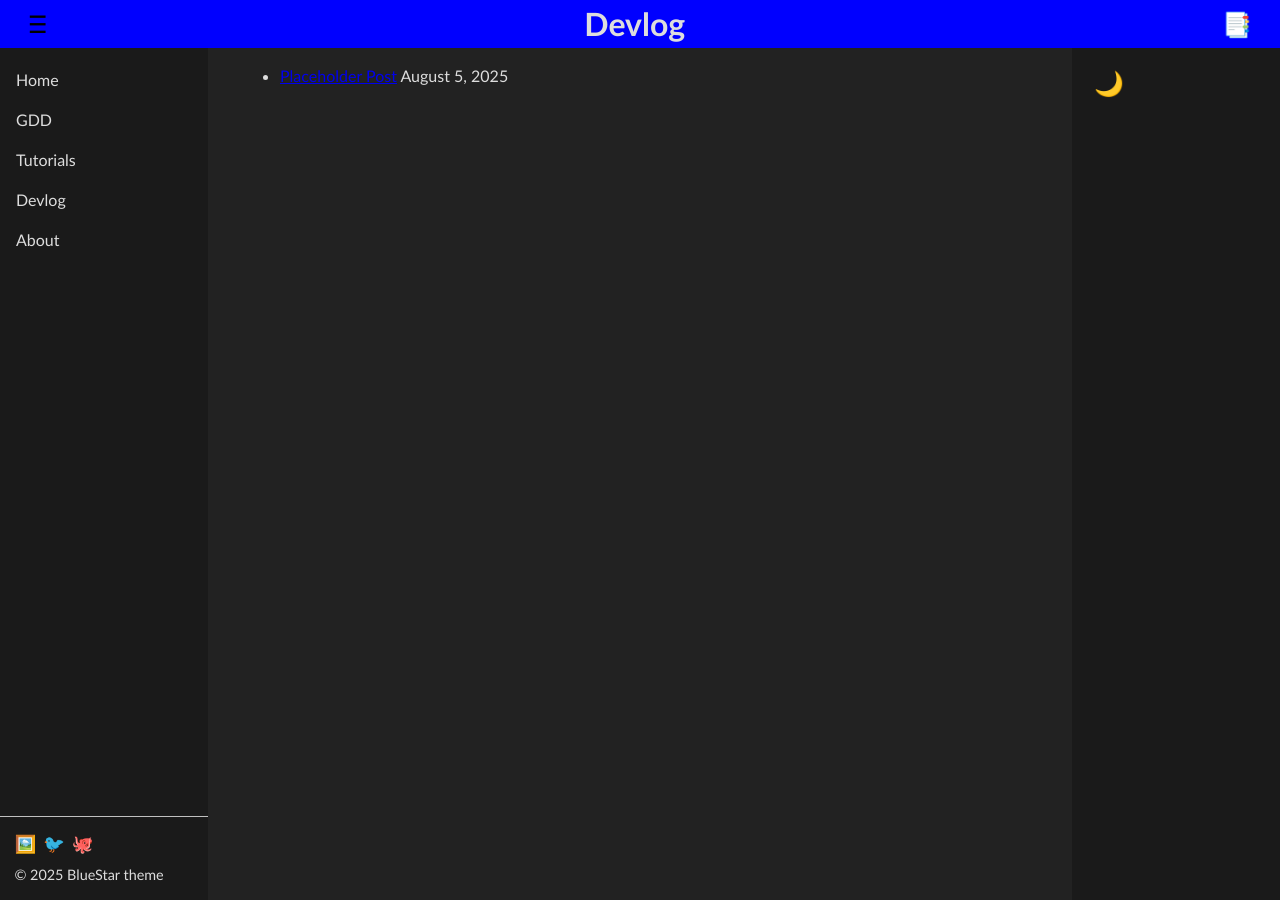
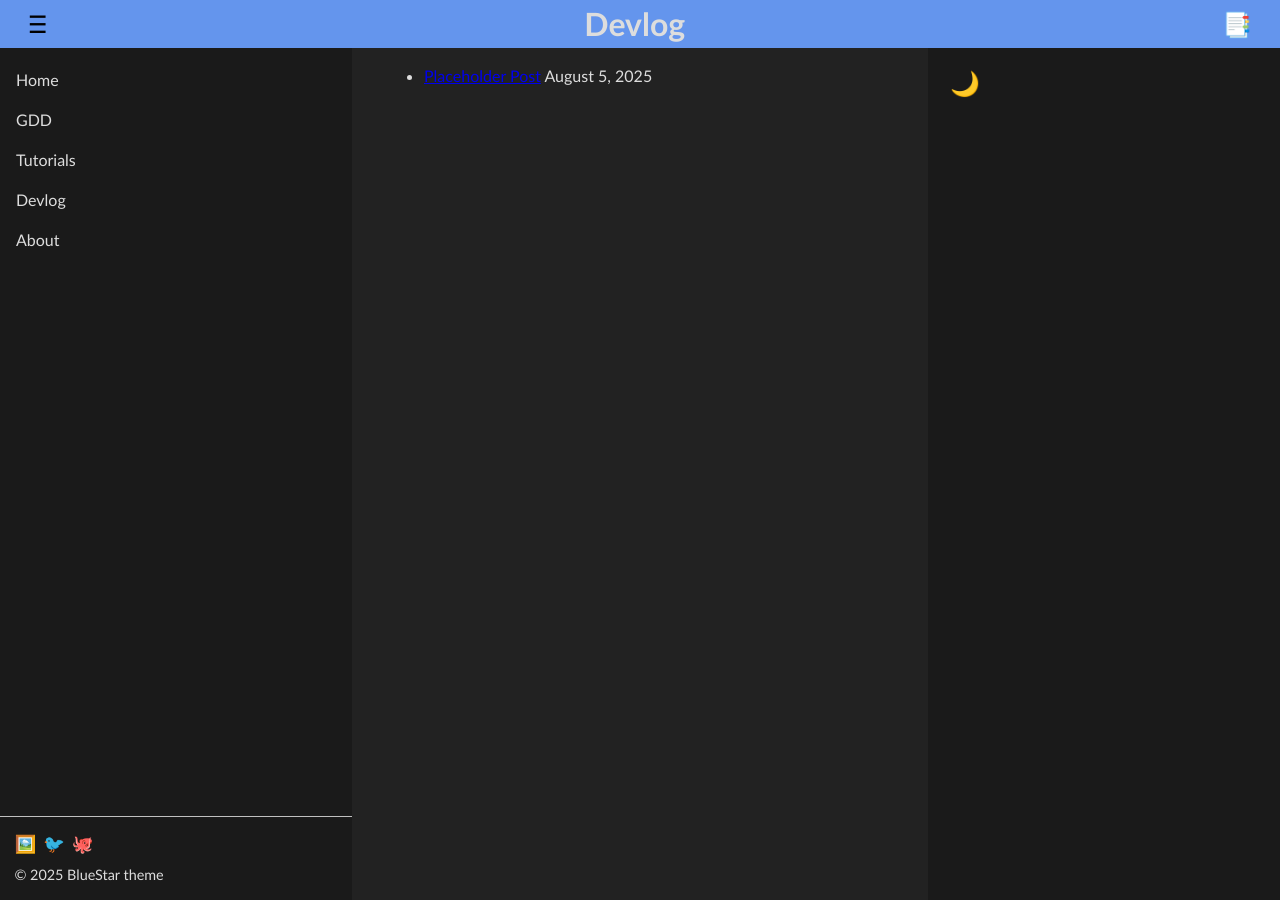
Before and after one commit to BlueStar03/theme, a Jekyll site: the page built from posts.md, in a window 1280 px wide. Built offline with Jekyll 4.4.1, drawn with Linux system fonts in a browser that asks for light colours.

Commit message:
config theme

```diff
--- a/_config.yml
+++ b/_config.yml
@@ -41,3 +41,9 @@ social:
   - title: GitHub
     url: https://github.com/yourhandle
     icon: "🐙"
+
+# Layout-related variables
+panel_width: 22em
+accent_color: cornflowerblue
+content_max: 66.67em
+font_base: 16px
--- a/_includes/head.html
+++ b/_includes/head.html
@@ -13,3 +13,5 @@
 {%- if page.description or site.description -%}
 <meta name="description" content="{{ page.description | default: site.description }}">
 {%- endif -%}
+
+{% include style.html %}
--- a/_includes/style.html
+++ b/_includes/style.html
@@ -1,3 +1,4 @@
+<!-- _includes/style.html -->
 <style>
   :root {
     --panel-width: {{ site.panel_width | default: "22em" }};
@@ -6,6 +7,6 @@
   }
 
   html {
-    font-size: {{ site.font_base | default: "12px" }};
+    font-size: {{ site.font_base | default: "16px" }};
   }
 </style>
--- a/assets/css/style.css
+++ b/assets/css/style.css
@@ -5,10 +5,6 @@
   --text-font: 'Calibri', Tahoma, Geneva, Verdana, sans-serif;
   --mono-font: Consolas, 'Courier New', Courier, monospace;
 
-  --font-size: 16px;
-  --panel-width: 13em;
-  --accent-color: blue ;
-  --content-max: 66.67em;
 
   --bg-color: #222;
   --bg-color2: #1a1a1a;
```
